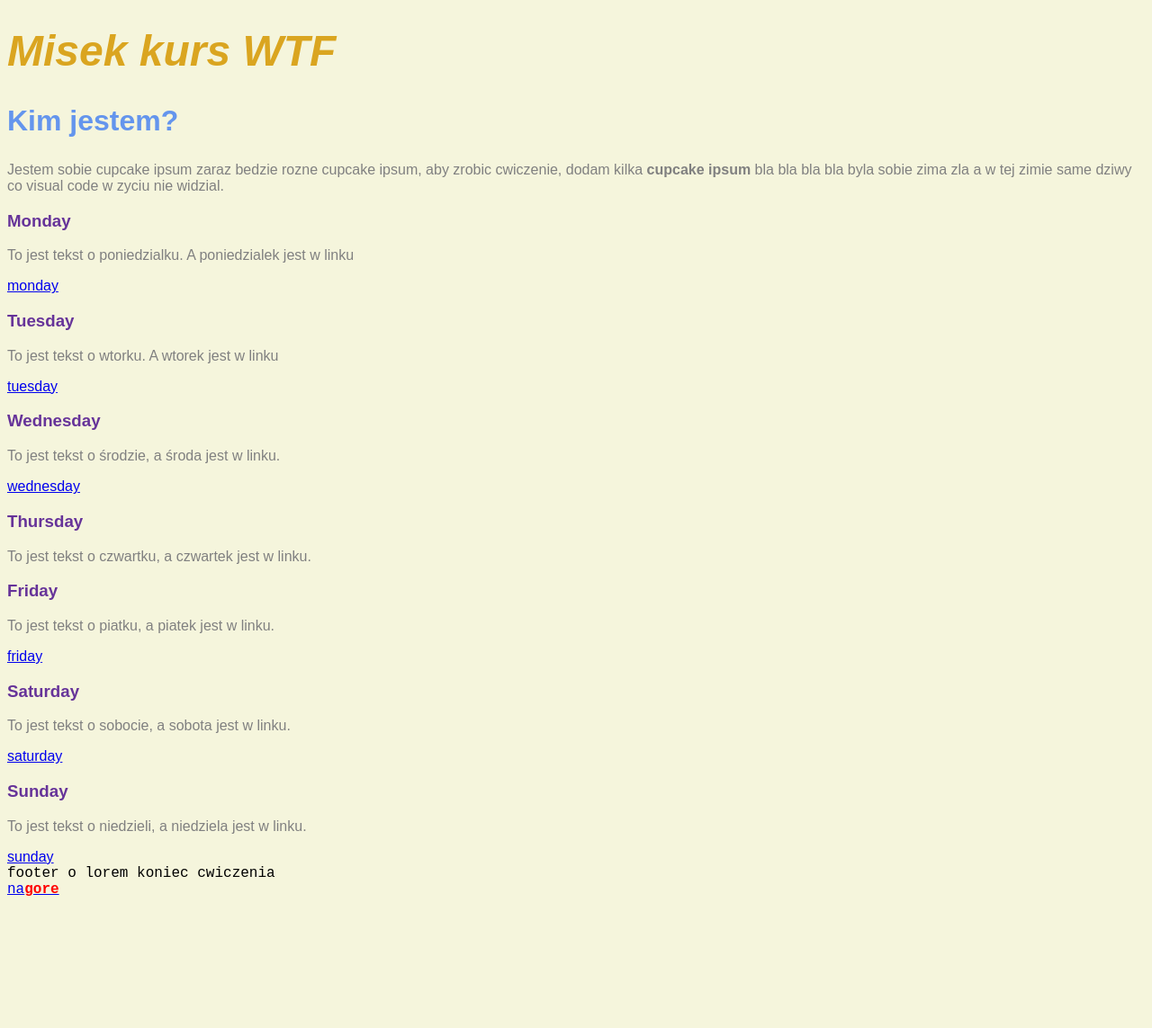
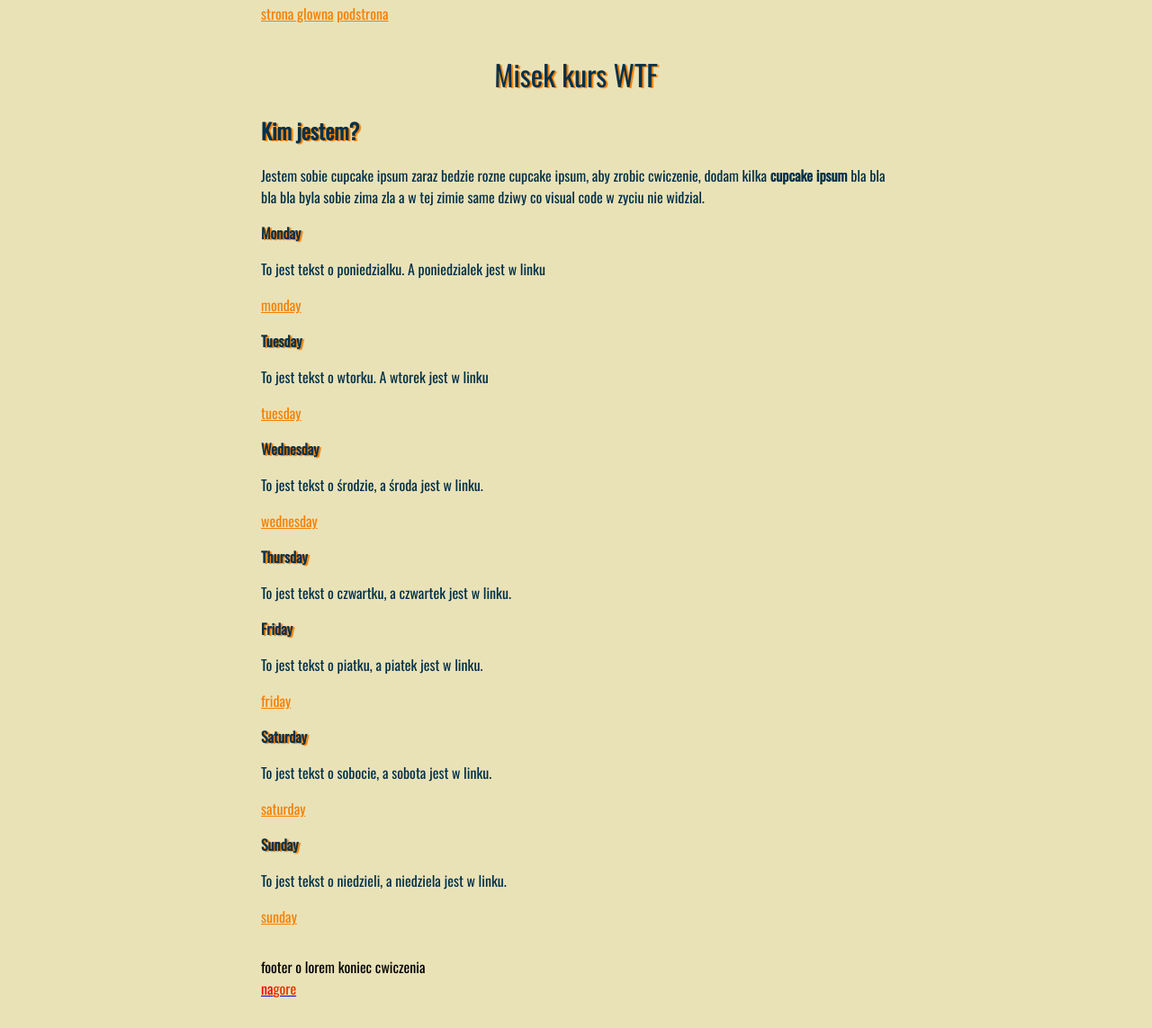
Before and after one commit to MichalKycia/homepage, a plain HTML site: page index.html in a window 1280 px wide. Shown: the part 29-1172 px from the top of the page at 90% size. Before the commit the page ends 1035 px from the top, so only its background shows below. Drawn offline with nearby package versions, Linux system fonts and the light colour scheme.

Commit message:
second fourth week

```diff
--- a/index.html
+++ b/index.html
@@ -5,22 +5,23 @@
 	<meta charset="UTF-8">
 	<meta name="viewport" content="width=device-width, initial-scale=1.0">
 	<meta http-equiv="X-UA-Compatible" content="ie=edge">
-	<title>COOO ten frooontend pozdro git!</title>
+	<title>MK stronka szkoleniowa WTF</title>
 	<link rel="stylesheet" href="style.css" type="text/css">
+	<link href="https://fonts.googleapis.com/css?family=Oswald&display=swap&subset=latin-ext" rel="stylesheet">
 </head>
 
 <body class="backgroundFirst">
-	<header>
-		<a href="index.html">strona glowna</a>
-		<a href="podstrona.html">podstrona</a>
+	<header class="main">
+		<a href="index.html" class="hyperlinks">strona glowna</a>
+		<a href="podstrona.html" class="hyperlinks">podstrona</a>
 	</header>
-	<main>
+	<main class="main">
 		<h1 class="mainWtf">
 			Misek kurs WTF
 		</h1>
 		<section>
 			<h2 class="whoIam">Kim jestem?</h2>
-			<p>
+			<p class="font">
 				Jestem sobie cupcake ipsum zaraz bedzie rozne cupcake ipsum, aby zrobic cwiczenie, dodam kilka
 				<strong>cupcake ipsum</strong> bla bla bla bla byla sobie zima zla a w tej zimie same dziwy co visual
 				code w zyciu nie widzial.
@@ -28,45 +29,45 @@
 		</section>
 		<section>
 			<h3 class="allWeek">Monday</h3>
-			<p>To jest tekst o poniedzialku. A poniedzialek jest w linku</p>
-			<a href="monday.html">monday</a>
+			<p class="font">To jest tekst o poniedzialku. A poniedzialek jest w linku</p>
+			<a href="monday.html" class="hyperlinks">monday</a>
 		</section>
 		<section>
 			<h3 class="allWeek">Tuesday </h3>
-			<p>To jest tekst o wtorku. A wtorek jest w linku</p>
-			<a href="tuesday.html">tuesday</a>
+			<p class="font">To jest tekst o wtorku. A wtorek jest w linku</p>
+			<a href="tuesday.html" class="hyperlinks">tuesday</a>
 		</section>
 		<section>
 			<h3 class="allWeek">Wednesday</h3>
-			<p>To jest tekst o środzie, a środa jest w linku.</p>
-			<a href="wednesday.html">wednesday</a>
+			<p class="font">To jest tekst o środzie, a środa jest w linku.</p>
+			<a href="wednesday.html" class="hyperlinks">wednesday</a>
 		</section>
 		<section>
 			<h3 class="allWeek">Thursday</h3>
-			<p>To jest tekst o czwartku, a czwartek jest w linku.</p>
-			<a href="thursday"></a>
+			<p class="font">To jest tekst o czwartku, a czwartek jest w linku.</p>
+			<a href="thursday.html" class="hyperlinks"></a>
 		</section>
 		<section>
 			<h3 class="allWeek">Friday</h3>
-			<p>To jest tekst o piatku, a piatek jest w linku.</p>
-			<a href="friday.html">friday</a>
+			<p class="font">To jest tekst o piatku, a piatek jest w linku.</p>
+			<a href="friday.html" class="hyperlinks">friday</a>
 		</section>
 		<section>
 			<h3 class="allWeek">Saturday</h3>
-			<p>To jest tekst o sobocie, a sobota jest w linku.</p>
-			<a href="saturday.html">saturday</a>
+			<p class="font">To jest tekst o sobocie, a sobota jest w linku.</p>
+			<a href="saturday.html" class="hyperlinks">saturday</a>
 		</section>
 		<section>
 			<h3 class="allWeek">Sunday</h3>
-			<p>To jest tekst o niedzieli, a niedziela jest w linku.</p>
-			<a href="sunday.html">sunday</a>
+			<p class="font">To jest tekst o niedzieli, a niedziela jest w linku.</p>
+			<a href="sunday.html" class="hyperlinks">sunday</a>
 		</section>
 
 	</main>
 
-	<footer>
+	<footer class="main">
 		footer o lorem koniec cwiczenia <br>
-		<a href="index.html">na<span>gore</span></a>
+		<a href="index.html"><span class="uptotop1">na</span><span class="uptotop">gore</span></a>
 	</footer>
 	<script src="main.js"></script>
 </body>
--- a/style.css
+++ b/style.css
@@ -1,32 +1,54 @@
-    .mainWtf {
-        font-size: 3rem;
-        color: goldenrod;
-        font-style: oblique;
+    html {
+        font-family: 'Oswald', sans-serif;
     }
 
-    .backgroundFirst {background:beige;
+    .main {width: 100%;
+    max-width: 700px;
+margin: 32px auto;
+}
+
+    .mainWtf {
+        font-size: 2rem;
+        color: #003049;
+        font-weight: lighter;
+        text-align: center;
+        text-shadow:#F77F00 2px 1px 1px;
 
     }
 
+    .backgroundFirst {
+        background: #EAE2B7;
+    }
+
     .whoIam {
-        font-size: 2rem;
-        color: cornflowerblue
+        font-size: 1, 5rem;
+        color: #003049;
+        text-shadow:#F77F00 2px 1px 1px;
     }
 
     .allWeek {
-        font-size: 1, 5rem;
-        color: rebeccapurple;
+        font-size: 1rem;
+        color: #003049;
+        text-shadow:#F77F00 2px 1px 1px;
     }
 
-    html {font-family: Arial, Helvetica, sans-serif
+    .font {
+        color: #003049;
     }
 
-    p {color: gray;
+
+    .hyperlinks {
+        color: #F77F00;
+
+
+
+
     }
 
-    footer {font-display: 2px;
-    font-family: 'Courier New', Courier, monospace;
+    .uptotop {
+        color: #E13700;
     }
-    span {color:red;
-        font-weight: bold;
+
+    .uptotop1 {
+        color: red
     }
```
